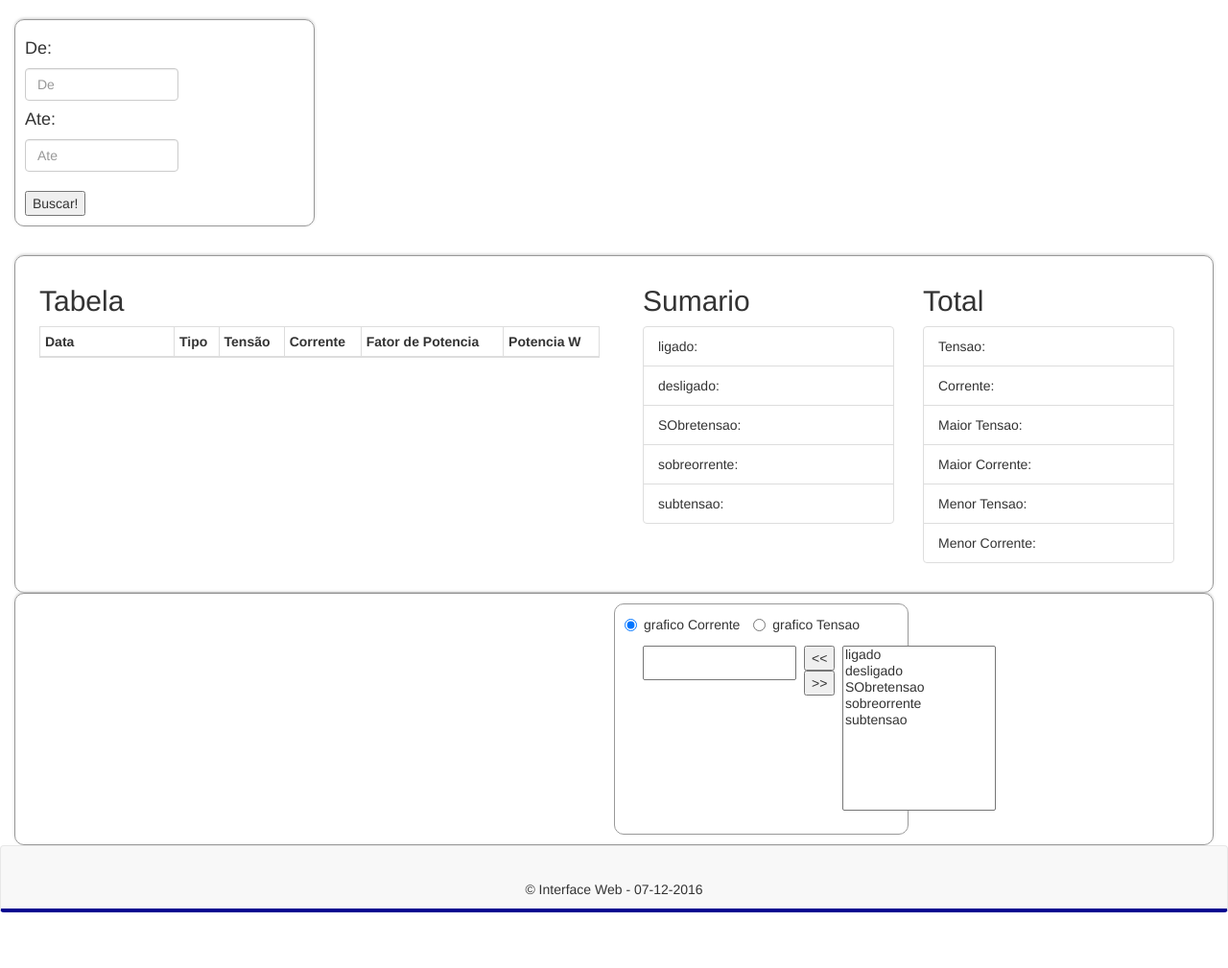
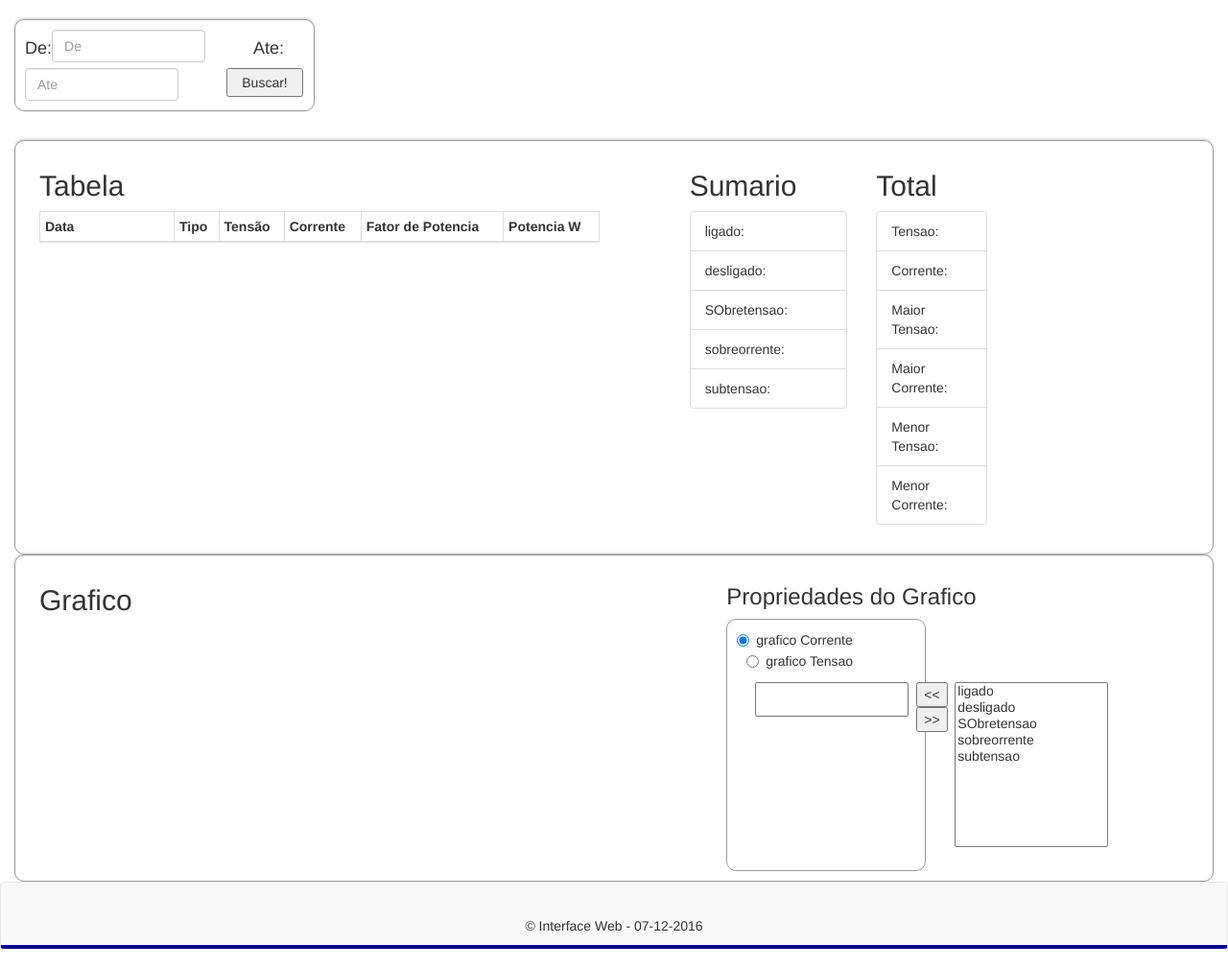
Before and after one commit to giovaniandrerizzardi/tccgiovani, a CodeIgniter app: page /tccgiovani/index.php/eventoDetalhado in a window 1280 px wide. Shown: the part 55-1064 px from the top of the page at 96% size. Before the commit the page ends 1006 px from the top, so only its background shows below. Run offline with CodeIgniter, Linux system fonts and the light colour scheme; a user stored in the database is signed in; data comes from the database, SQL or seed files in the repository; lists and menus that the app fills with data are empty; some libraries are stand-ins or nearby versions.

Commit message:
comit  pra apresentacao
ddd

```diff
--- a/application/controllers/eventoDetalhado.php
+++ b/application/controllers/eventoDetalhado.php
@@ -25,10 +25,10 @@ class eventoDetalhado extends MY_Controller {
     }
 
     function getData() {
-        $dtinicio = '2016-09-25';
-        $dtfim = '2016-10-29';
-//        $dtinicio = $_GET['inicio'];
-//        $dtfim = $_GET['fim'];
+//        $dtinicio = '2016-09-25';
+//        $dtfim = '2016-10-29';
+        $dtinicio = $_GET['inicio'];
+        $dtfim = $_GET['fim'];
 
 
         $retorno['dado'] = $this->eventoDetalhado_model->getDados($dtinicio, $dtfim);
--- a/application/views/eventoDetalhado_view.php
+++ b/application/views/eventoDetalhado_view.php
@@ -1,14 +1,16 @@
 <div class="container-fluid">
     <div class="row-fluid">
 
-        <div class="col-md-3 col-xs-3 mb-30 "id="borda">
+        <div class="col-md-3 col-xs-3 mb-30" id="borda">
+            <div class="inline" >
+                <h4 class="form-signin-heading pull-left"><?php echo $this->lang->line('firstDate') . ":"; ?></h4>
+                <input id="firstdate" type="date" class="form-control pull-left" placeholder="<?php echo $this->lang->line('firstDate'); ?>" required name="date">
+                <h4 class="form-signin-heading pull-left" style="margin-left:50px"><?php echo $this->lang->line('endDate') . ":"; ?></h4>
+                <input id="enddate" type="date" class="form-control pull-left" placeholder="<?php echo $this->lang->line('endDate'); ?>" required name="date">
+            </div>
+            <button id="click_me" type="button" style="width:80px; height: 30px; margin-left:50px">Buscar!</button>
 
-            <h4 class="form-signin-heading"><?php echo $this->lang->line('firstDate') . ":"; ?></h4>
-            <input id="firstdate" type="date" class="form-control" placeholder="<?php echo $this->lang->line('firstDate'); ?>" required name="date">
-            <h4 class="form-signin-heading"><?php echo $this->lang->line('endDate') . ":"; ?></h4>
-            <input id="enddate" type="date" class="form-control" placeholder="<?php echo $this->lang->line('endDate'); ?>" required name="date">
-            <br>
-            <button id="click_me" type="button">Buscar!</button>
+
         </div>
         <div class="col-md-12 col-xs-12" id="borda">
             <div class="col-md-6 col-xs-6">
@@ -36,7 +38,7 @@
             </div>
 
             <div class="col-md-6 col-xs-6">
-                <div class="col-md-6 col-xs-5">
+                <div class="col-md-4 col-xs-4 col-md-offset-1">
                     <h2> Sumario</h2>
                     <ul class="list-group">
                         <?php
@@ -51,7 +53,7 @@
                         ?>
 
                 </div>
-                <div class="col-md-6 col-xs-5">
+                <div class="col-md-3 col-xs-3">
                     <h2>Total</h2>
 
                     <ul class="list-group">
@@ -67,13 +69,18 @@
             </div>
         </div>
         <div class="col-md-12 col-xs-12" id="borda">
-            <div class="col-md-6 col-xs-6">
+            <div class="col-md-6 col-xs-6 mb-30">
+                <h2>Grafico</h2>
+                <div class="col-md-12 col-xs-12 mb-30">
                     <div id="grafico">
 
                     </div>
                 </div>
+            </div>
+            <div class="col-md-3 col-xs-3 col-md-offset-1">
+                 <h3>Propriedades do Grafico</h3>
+                <div class="col-md-9 col-xs-9" id="borda2">
 
-            <div class="col-md-3 col-xs-3" id="borda2">
                     <label class="radio-inline"><input id="grafico_Corrente" type="radio" name="optradiort" checked><?php echo $this->lang->line('graficoCorrente'); ?></label>
                     <label class="radio-inline"><input id="grafico_Tensao" type="radio" name="optradiort"><?php echo $this->lang->line('graficoTensao'); ?></label>
                     &nbsp;
@@ -105,6 +112,8 @@
                     </section>
 
                 </div>
+            </div>
+
 
         </div>
     </div>
@@ -285,8 +294,8 @@
             var series = {
                 data: [],
                 color: 'red',
-                yAxix:1,
-                name:'tensao'
+                yAxix: 1,
+                name: 'tensao'
             };
 
             var axix = {
@@ -313,15 +322,15 @@
 
             });
 
-            if(tipodescircao === 'VOLT'){
+            if (tipodescircao === 'VOLT') {
                 console.log('aki1');
                 series.yAxix = 1;
-                series.name='tensao';
-            }else {
+                series.name = 'tensao';
+            } else {
                 console.log('aki2');
                 series.yAxix = 2;
                 series.color = 'blue';
-                series.name='corrente'
+                series.name = 'corrente'
             }
 
             //plot do grafico de tensao
@@ -385,8 +394,8 @@
             var series = {
                 data: [0],
                 color: 'red',
-                yAxix:1,
-                name:'tensao'
+                yAxix: 1,
+                name: 'tensao'
             };
 
             var axix = {
--- a/includes/css/estilosMauricio.css
+++ b/includes/css/estilosMauricio.css
@@ -18,6 +18,8 @@
 /*
   dropdown inside a dropdown
 */
+
+
 .dropdown-submenu {
     position: relative;
 }
```
Also changed, not shown: application/views/consumoPorDia_view.php (+29 -27 lines), application/views/consumoPorMes_view.php (+28 -23 lines), application/views/grafico_view.php (+4 -4 lines), application/views/monitoramentoPeriodico_view.php (+15 -11 lines), 2 other files. Lines whose indentation alone changed are shown as unchanged.
